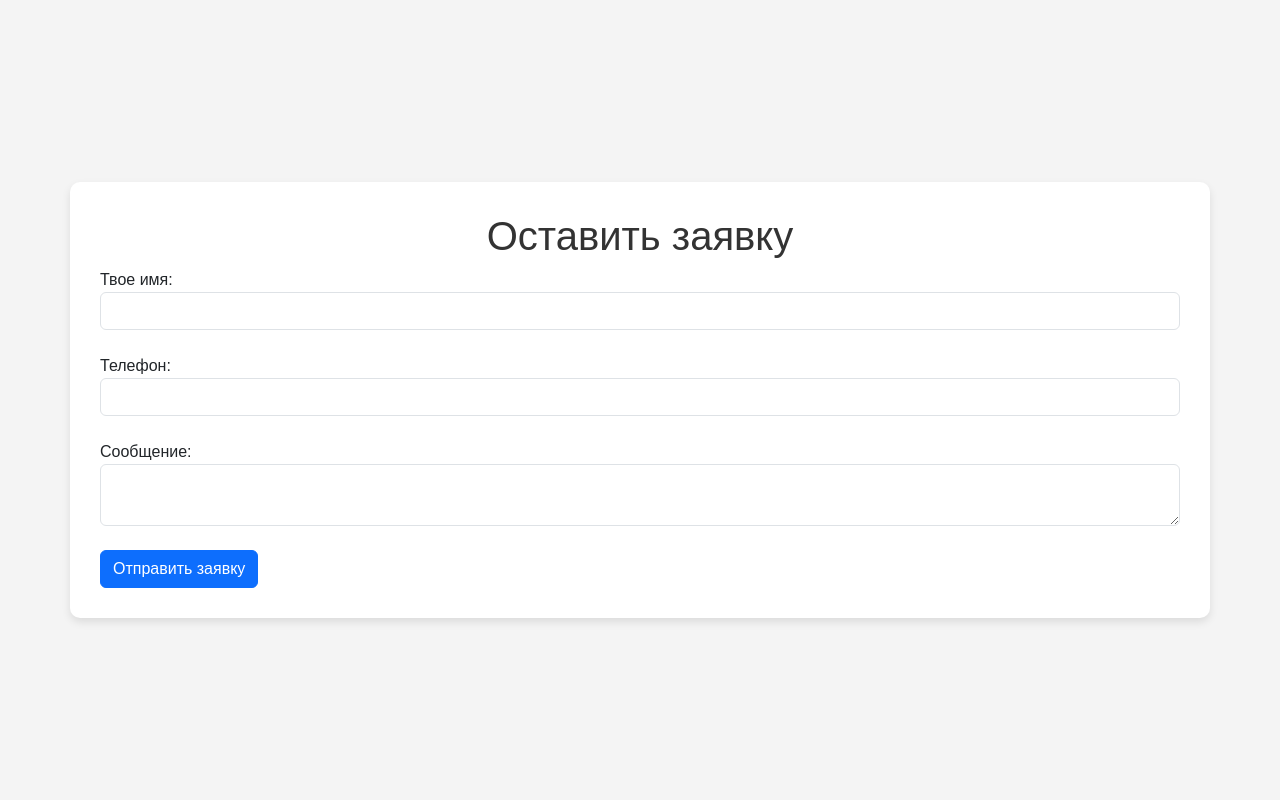
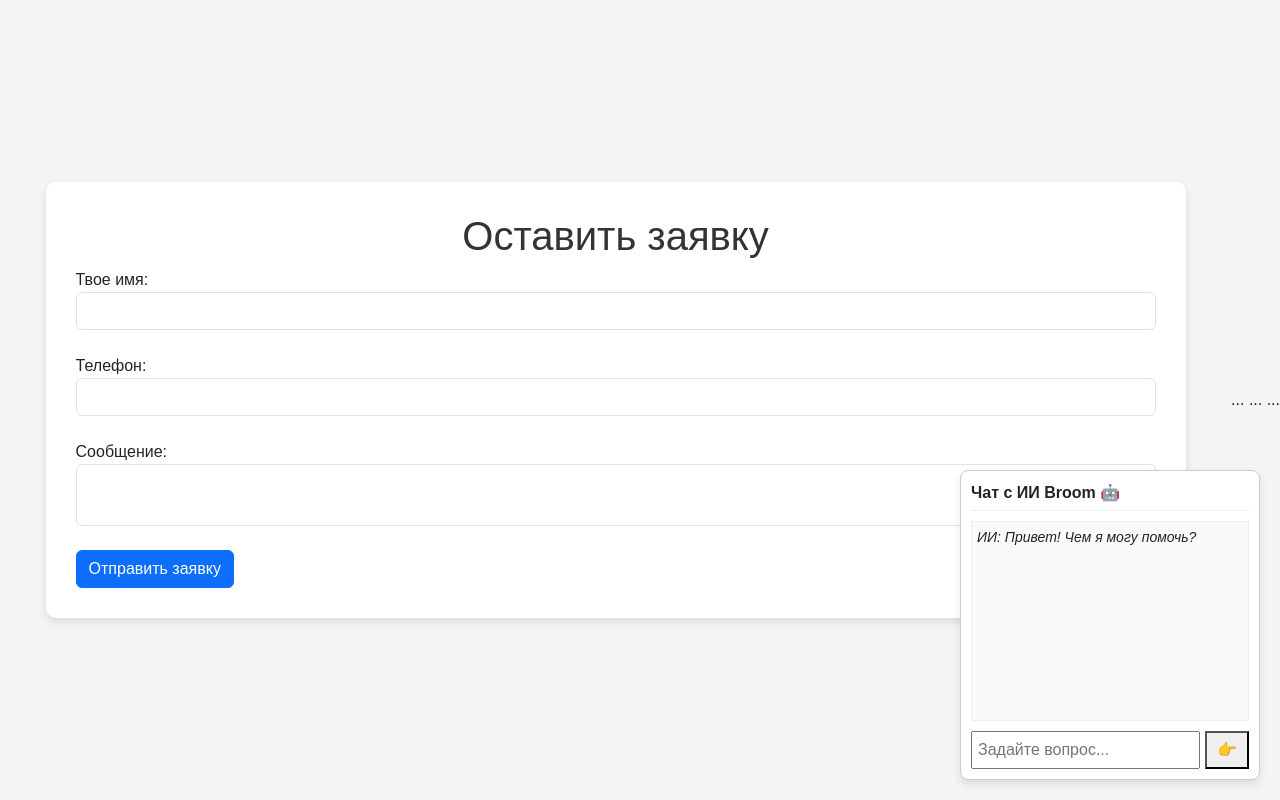
Before and after one commit to Denzi666/django-widget-callback, a Django app: page / in a window 1280 px wide. Run offline with Django 5.2, Linux system fonts and the light colour scheme.

Commit message:
Update index.html form

```diff
--- a/templates/index.html
+++ b/templates/index.html
@@ -52,5 +52,59 @@
 
         </form>
     </div>
+...
+    ...
+    ...
+
+    <div id="chat-container" style="position: fixed; bottom: 20px; right: 20px; width: 300px; border: 1px solid #ccc; background: white; padding: 10px; font-family: sans-serif; box-shadow: 0 4px 8px rgba(0,0,0,0.1); border-radius: 8px; z-index: 9999;">
+        <div style="font-weight: bold; margin-bottom: 10px; border-bottom: 1px solid #eee; padding-bottom: 5px;">Чат с ИИ Broom 🤖</div>
+        <div id="chat-messages" style="height: 200px; overflow-y: auto; border: 1px solid #eee; padding: 5px; margin-bottom: 10px; font-size: 14px; background: #fafafa;">
+            <div><em>ИИ: Привет! Чем я могу помочь?</em></div>
+        </div>
+        <div style="display: flex; gap: 5px;">
+            <input type="text" id="chat-input" style="flex: 1; padding: 5px;" placeholder="Задайте вопрос...">
+            <button id="send-btn" style="padding: 5px 10px; cursor: pointer;">👉</button>
+        </div>
+    </div>
+
+    <script>
+    document.getElementById('send-btn').addEventListener('click', sendMessage);
+    document.getElementById('chat-input').addEventListener('keypress', function(e) {
+        if (e.key === 'Enter') sendMessage();
+    });
+
+    function sendMessage() {
+        const input = document.getElementById('chat-input');
+        const message = input.value.trim();
+        if (!message) return;
+
+        const messagesContainer = document.getElementById('chat-messages');
+
+        messagesContainer.innerHTML += `<div><strong>Вы:</strong> ${message}</div>`;
+        input.value = '';
+        messagesContainer.scrollTop = messagesContainer.scrollHeight;
+
+        fetch('/api/chat/', {
+            method: 'POST',
+            headers: {
+                'Content-Type': 'application/json',
+            },
+            body: JSON.stringify({ message: message })
+        })
+        .then(response => response.json())
+        .then(data => {
+            if (data.reply) {
+                messagesContainer.innerHTML += `<div><strong>ИИ:</strong> ${data.reply.replace(/\n/g, '<br>')}</div>`;
+            } else if (data.error) {
+                messagesContainer.innerHTML += `<div style="color: red;"><strong>Ошибка:</strong> ${data.error}</div>`;
+            }
+            messagesContainer.scrollTop = messagesContainer.scrollHeight;
+        })
+        .catch(error => {
+            messagesContainer.innerHTML += `<div style="color: red;"><strong>Ошибка сети</strong></div>`;
+            console.error('Error:', error);
+        });
+    }
+    </script>
 </body>
 </html>
```
